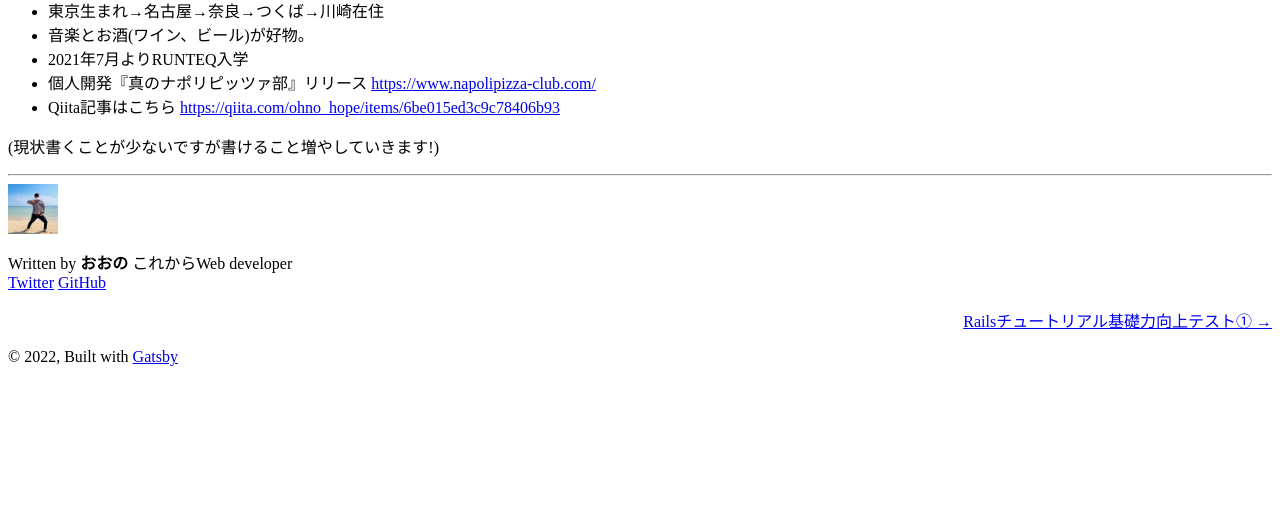
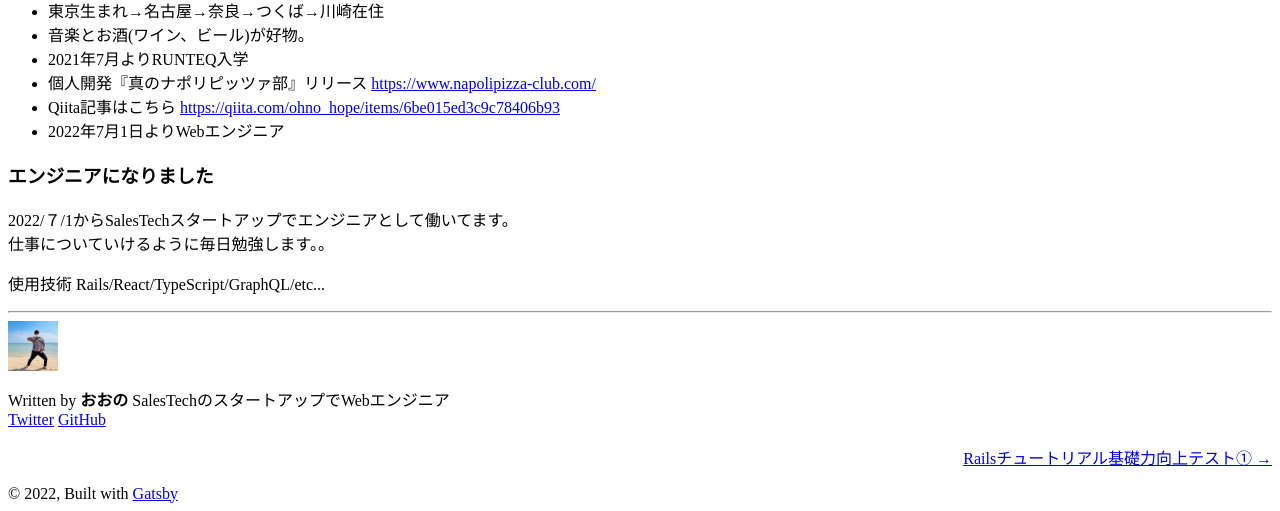
Before and after one commit to shota-hope/ohnoblog, a Gatsby site: page /about-me/ in a window 1280 px wide. Shown: the part 314-825 px from the top of the page. Before the commit the page ends 800 px from the top, so only its background shows below. Built offline with nearby package versions, Linux system fonts and the light colour scheme; Gatsby itself is replaced by a stand-in of ours.

Commit message:
フォント変更、bio少し修正

```diff
--- a/content/blog/about-me.md
+++ b/content/blog/about-me.md
@@ -15,5 +15,10 @@ Reactに興味があったので雰囲気が分かるかなと思ってGatsby.js
 - 2021年7月よりRUNTEQ入学
 - 個人開発『真のナポリピッツァ部』リリース https://www.napolipizza-club.com/
 - Qiita記事はこちら https://qiita.com/ohno_hope/items/6be015ed3c9c78406b93
+- 2022年7月1日よりWebエンジニア
 
-(現状書くことが少ないですが書けること増やしていきます!)
+### エンジニアになりました
+2022/７/1からSalesTechスタートアップでエンジニアとして働いてます。<br>
+仕事についていけるように毎日勉強します。。
+
+使用技術 Rails/React/TypeScript/GraphQL/etc...
--- a/gatsby-config.js
+++ b/gatsby-config.js
@@ -3,7 +3,7 @@ module.exports = {
     title: `おおのの日記 `,
     author: {
       name: `おおの`,
-      summary: `これからWeb developer`,
+      summary: `SalesTechのスタートアップでWebエンジニア`,
     },
     description: `おおののエンジニアとしてのブログ`,
     siteUrl: `https://ohnoblog.vercel.app/`,
--- a/package.json
+++ b/package.json
@@ -8,6 +8,7 @@
     "url": "https://github.com/gatsbyjs/gatsby/issues"
   },
   "dependencies": {
+    "@fontsource/noto-sans-jp": "^4.5.10",
     "gatsby": "^4.10.3",
     "gatsby-plugin-feed": "^4.10.2",
     "gatsby-plugin-gatsby-cloud": "^4.10.1",
--- a/src/components/layout.js
+++ b/src/components/layout.js
@@ -1,5 +1,6 @@
 import * as React from "react"
 import { Link } from "gatsby"
+import "@fontsource/noto-sans-jp"
 
 const Layout = ({ location, title, children }) => {
   const rootPath = `${__PATH_PREFIX__}/`
--- a/src/style.css
+++ b/src/style.css
@@ -79,7 +79,8 @@ html {
 }
 
 body {
-  font-family: var(--font-body);
+  /* font-family: var(--font-body); */
+  font-family: "Noto Sans JP", sans-serif;
   font-size: var(--fontSize-1);
   color: var(--color-text);
 }
@@ -119,7 +120,7 @@ h6 {
 }
 
 h1 {
-  font-weight: var(--fontWeight-black);
+  font-weight: var(--fontWeight-bold);
   font-size: var(--fontSize-6);
   color: var(--color-heading-black);
 }
```
Also changed, not shown: 1 other file.
